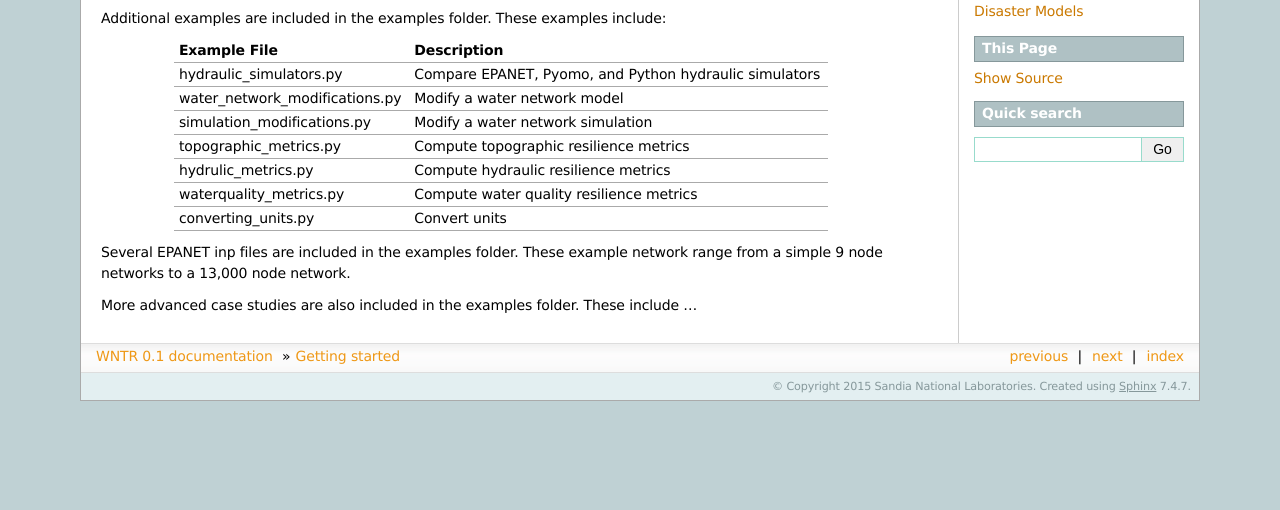
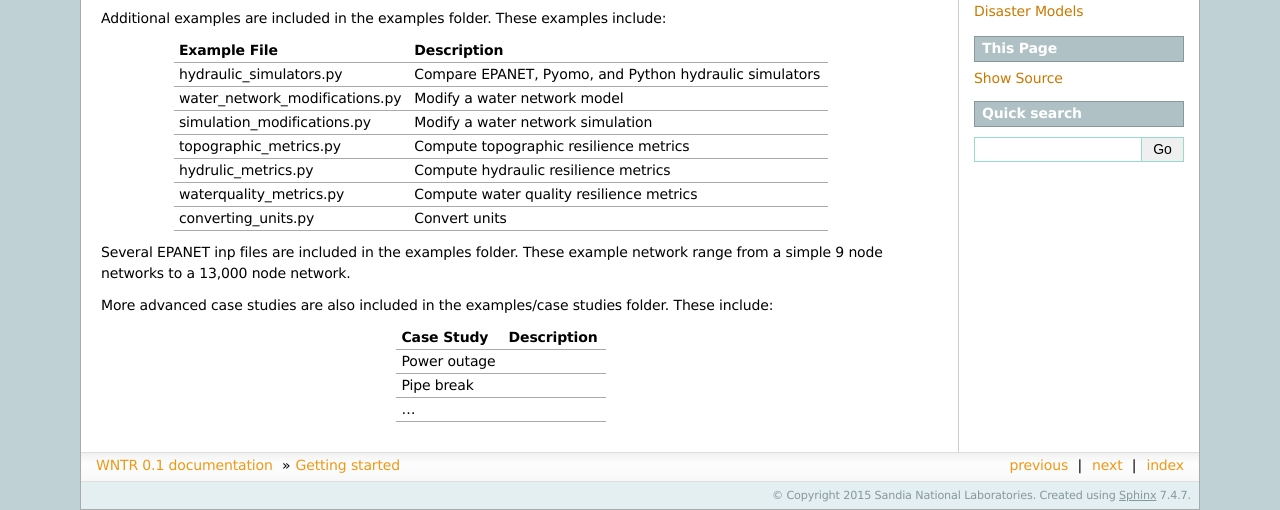
Before and after one commit to USEPA/WNTR, a Sphinx documentation site: the page built from documentation/sphinx/getting_started.rst, in a window 1280 px wide, cut to the strip 408-918 px from the top of the page. Built offline with Sphinx 7.4.7, drawn with Linux system fonts in a browser that asks for light colours; formulas are drawn with MathJax 3.

Commit message:
Small changes to documentation and examples

```diff
--- a/documentation/sphinx/getting_started.rst
+++ b/documentation/sphinx/getting_started.rst
@@ -33,4 +33,12 @@ converting_units.py             Convert units
 Several EPANET inp files are included in the examples folder.  These example
 network range from a simple 9 node networks to a 13,000 node network.
 
-More advanced case studies are also included in the examples folder.  These include ...
+More advanced case studies are also included in the examples/case studies folder.  These include:
+
+==============================  ======================================================
+Case Study                      Description
+==============================  ======================================================
+Power outage
+Pipe break
+...
+==============================  ======================================================
--- a/documentation/sphinx/overview.rst
+++ b/documentation/sphinx/overview.rst
@@ -37,8 +37,8 @@ WNTR is compatible with EPANET inp files [Rossman2000]_.  A flowchart of feature
 
 .. todo:: Add additional background from the Roadmap
 
-.. figure:: figures/ResiliencyWorkflowBW.png
-   :scale: 50 %
+.. figure:: figures/roadmap_flowchart.png
+   :scale: 100 %
    :alt: map to buried treasure
 
    Flowchart of WNTR capabilities
```
Also changed, not shown: documentation/sphinx/figures/ResiliencyWorkflowBW.png (deleted), documentation/sphinx/figures/roadmap_flowchart.png (added), 2 other files.
